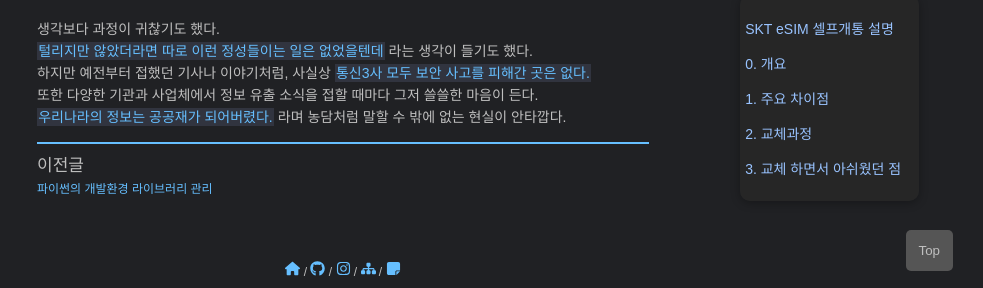
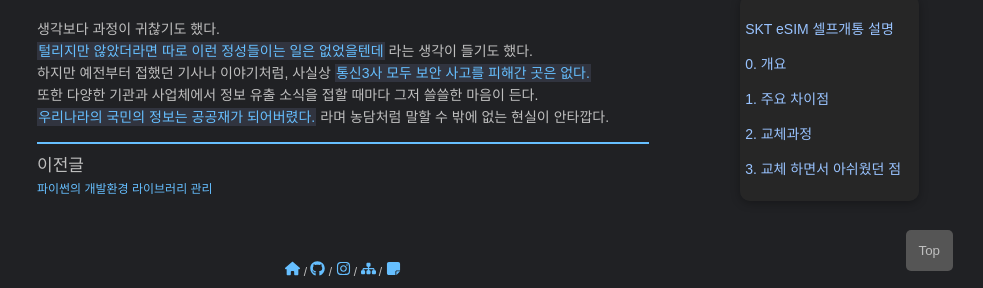
Before and after one commit to pozuhtuhv/pozuhtuhv.github.io, a Jekyll site: the page built from _posts/2025-04-29-etc-esim-setting.md, in a window 1280 px wide and 900 px high, scrolled down 4886 px. Shown: the part 609-897 px from the top of the window, without its empty margins (297-1280 px from the left). Built offline with Jekyll 4.4.1, drawn with Linux system fonts in a browser that asks for light colours; some web fonts are replaced.

Commit message:
(edit) content

```diff
--- a/_posts/2025-04-29-etc-esim-setting.md
+++ b/_posts/2025-04-29-etc-esim-setting.md
@@ -109,4 +109,4 @@
 `털리지만 않았더라면 따로 이런 정성들이는 일은 없었을텐데` 라는 생각이 들기도 했다.<br>
 하지만 예전부터 접했던 기사나 이야기처럼, 사실상 `통신3사 모두 보안 사고를 피해간 곳은 없다.`<br>
 또한 다양한 기관과 사업체에서 정보 유출 소식을 접할 때마다 그저 쓸쓸한 마음이 든다.<br>
-`우리나라의 정보는 공공재가 되어버렸다.` 라며 농담처럼 말할 수 밖에 없는 현실이 안타깝다.<br>
+`우리나라의 국민의 정보는 공공재가 되어버렸다.` 라며 농담처럼 말할 수 밖에 없는 현실이 안타깝다.<br>
```
